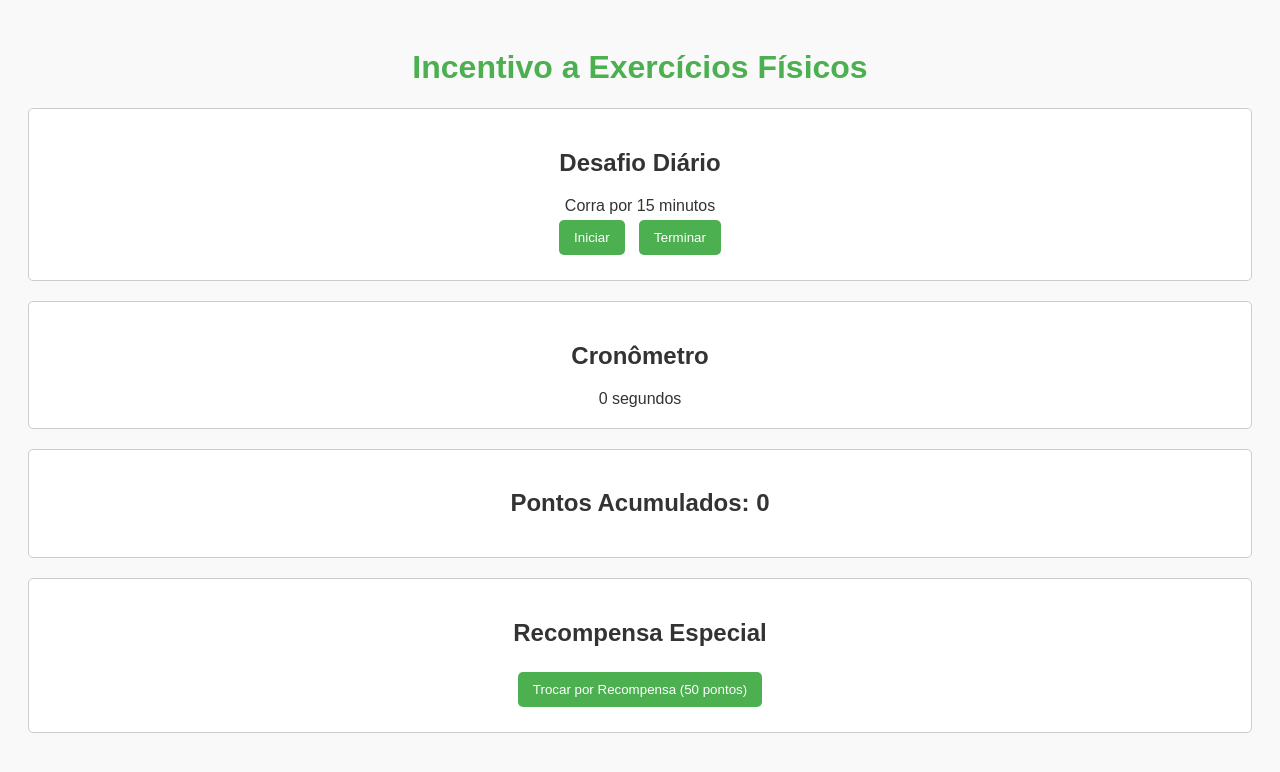
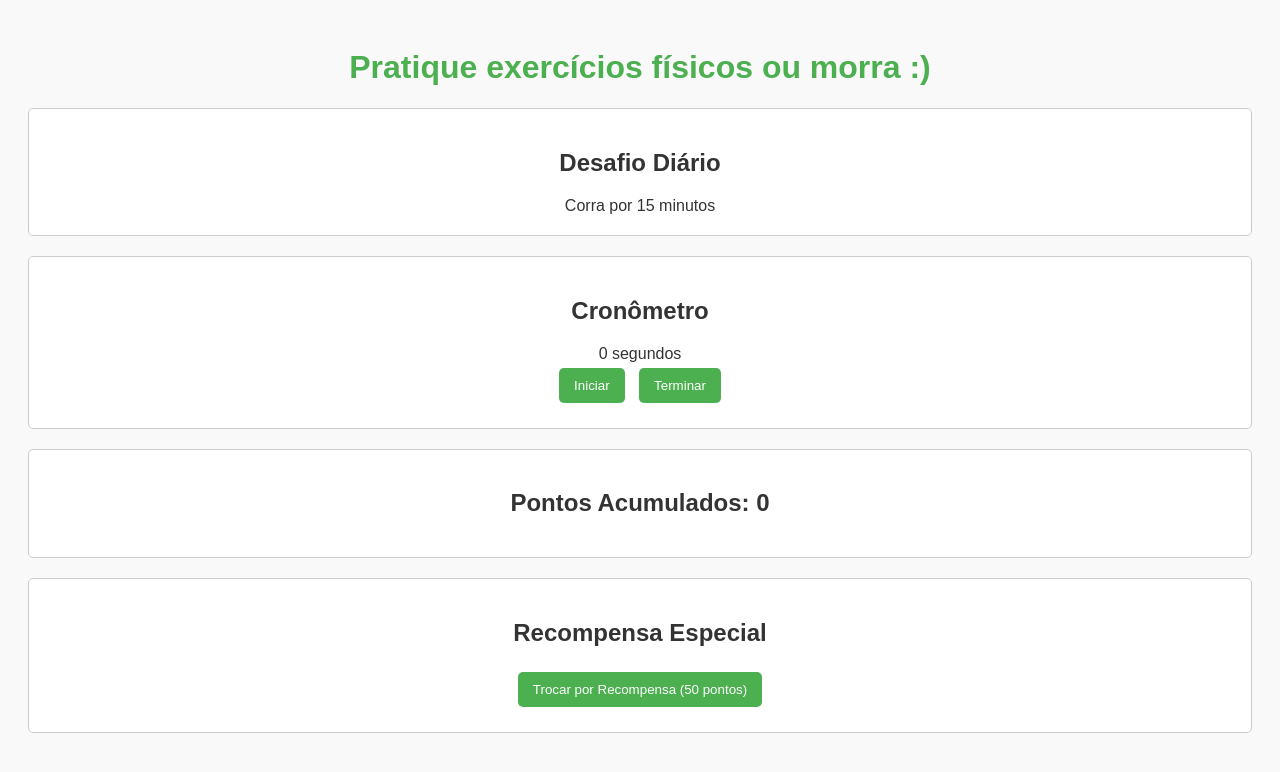
Before and after one commit to eduardojoshua/Projeto-JavaScript, a plain HTML site: page index.html in a window 1280 px wide. Drawn offline with Linux system fonts and the light colour scheme.

Commit message:
Update index.html

```diff
--- a/index.html
+++ b/index.html
@@ -4,25 +4,25 @@
 <head>
     <meta charset="UTF-8">
     <meta name="viewport" content="width=device-width, initial-scale=1.0">
-    <title>Incentivo a Exercícios Físicos</title>
+    <title>Sem criatividade pra dar um nome</title>
     <link rel="stylesheet" href="style.css">
 </head>
 
 <body>
-    <h1>Incentivo a Exercícios Físicos</h1>
+    <h1>Pratique exercícios físicos ou morra :)</h1>
 
     <!-- Desafio Diário -->
     <div class="challenge-section">
         <h2>Desafio Diário</h2>
         <div id="daily-challenge"></div>
-        <button id="toggle-timer">Iniciar</button> <!-- Botão agora na seção de desafios -->
-        <button id="complete-challenge">Terminar</button>
     </div>
 
     <!-- Cronômetro -->
     <div class="timer-section">
         <h2>Cronômetro</h2>
         <div id="timer-display">0 segundos</div>
+        <button id="toggle-timer">Iniciar</button> <!-- Botão agora na seção de desafios -->
+        <button id="complete-challenge">Terminar</button>
     </div>
 
     <!-- Pontos Acumulados -->
```
